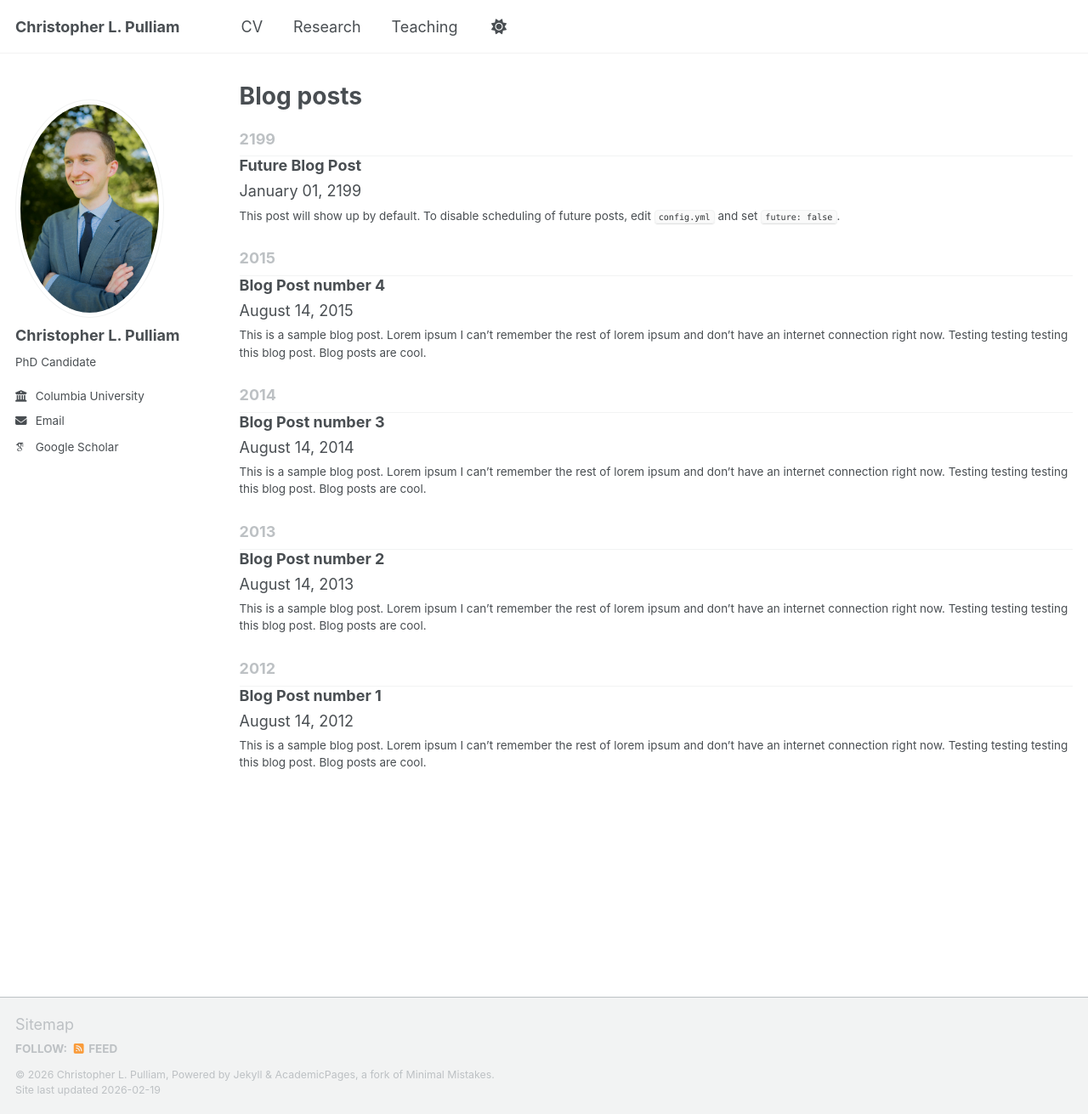
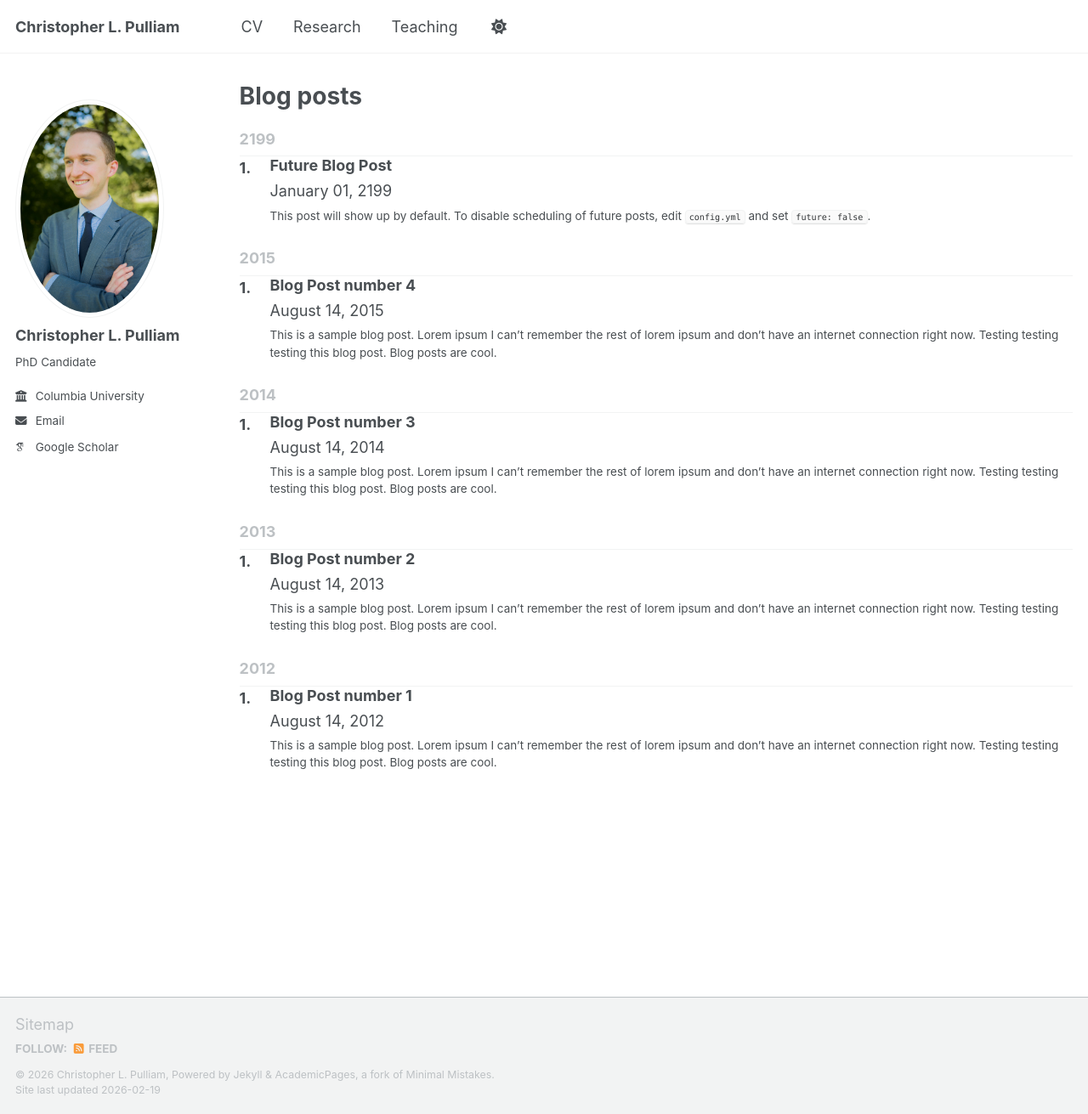
Before and after one commit to christopher-pulliam/christopher-pulliam.github.io, a Jekyll site: the page built from _pages/year-archive.html, in a window 1280 px wide and 1311 px high. Shown: the whole window at 85% size. Built offline with Jekyll 4.4.1, drawn with Linux system fonts in a browser that asks for light colours; some web fonts are replaced; a script that is not in the unit is left out.

Commit message:
Add CSS counters for publication entries

```diff
--- a/assets/css/main.scss
+++ b/assets/css/main.scss
@@ -86,3 +86,21 @@
   margin-top: 0;
   margin-bottom: 0.2em;
 }
+
+/* Initialize counter on the section containing your entries */
+h2 {
+  counter-reset: pub-counter;
+}
+
+.pub-entry {
+  counter-increment: pub-counter;
+  position: relative;
+  padding-left: 2em;
+}
+
+.pub-entry::before {
+  content: counter(pub-counter) ". ";
+  position: absolute;
+  left: 0;
+  font-weight: bold;
+}
```
